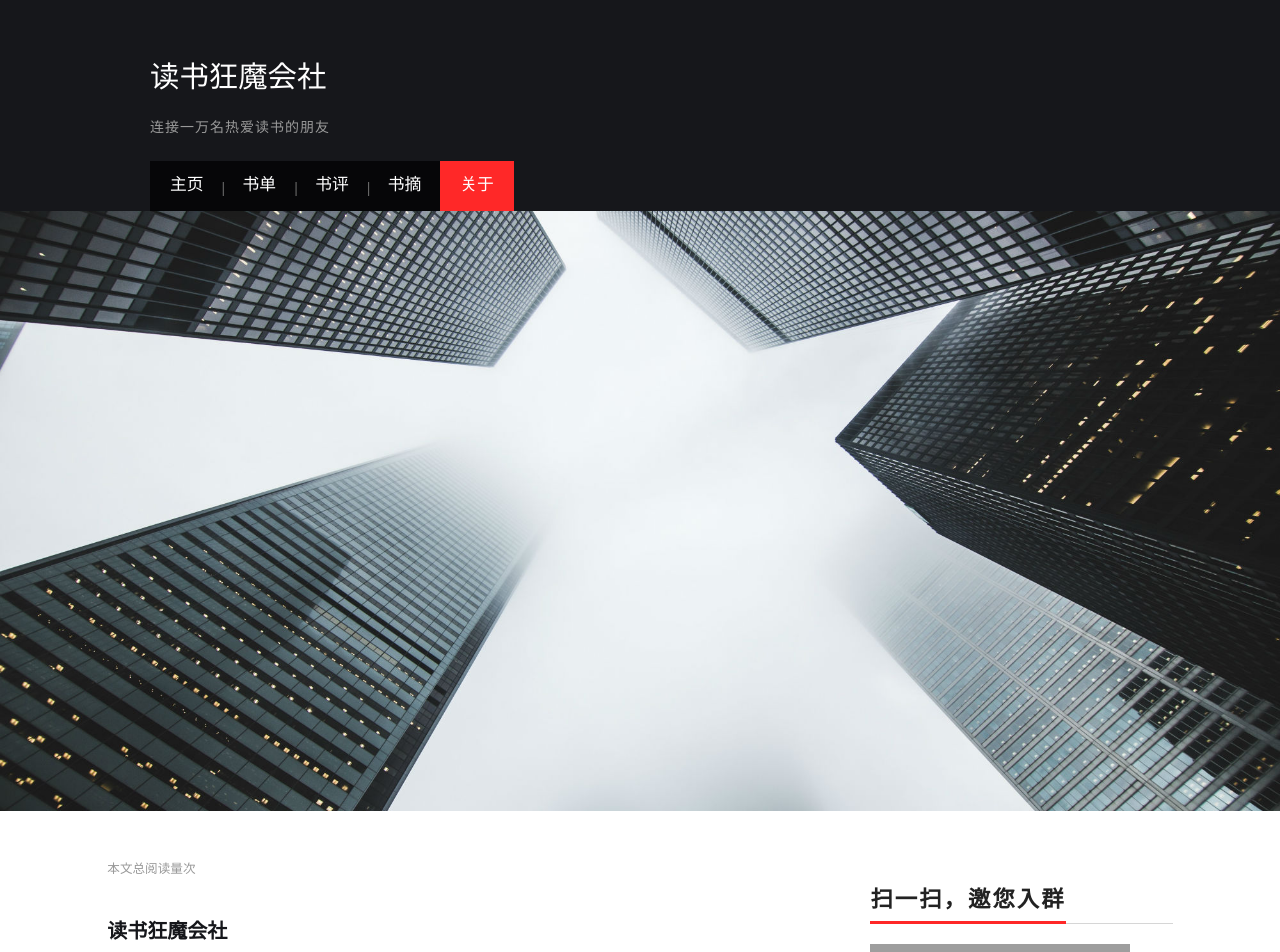
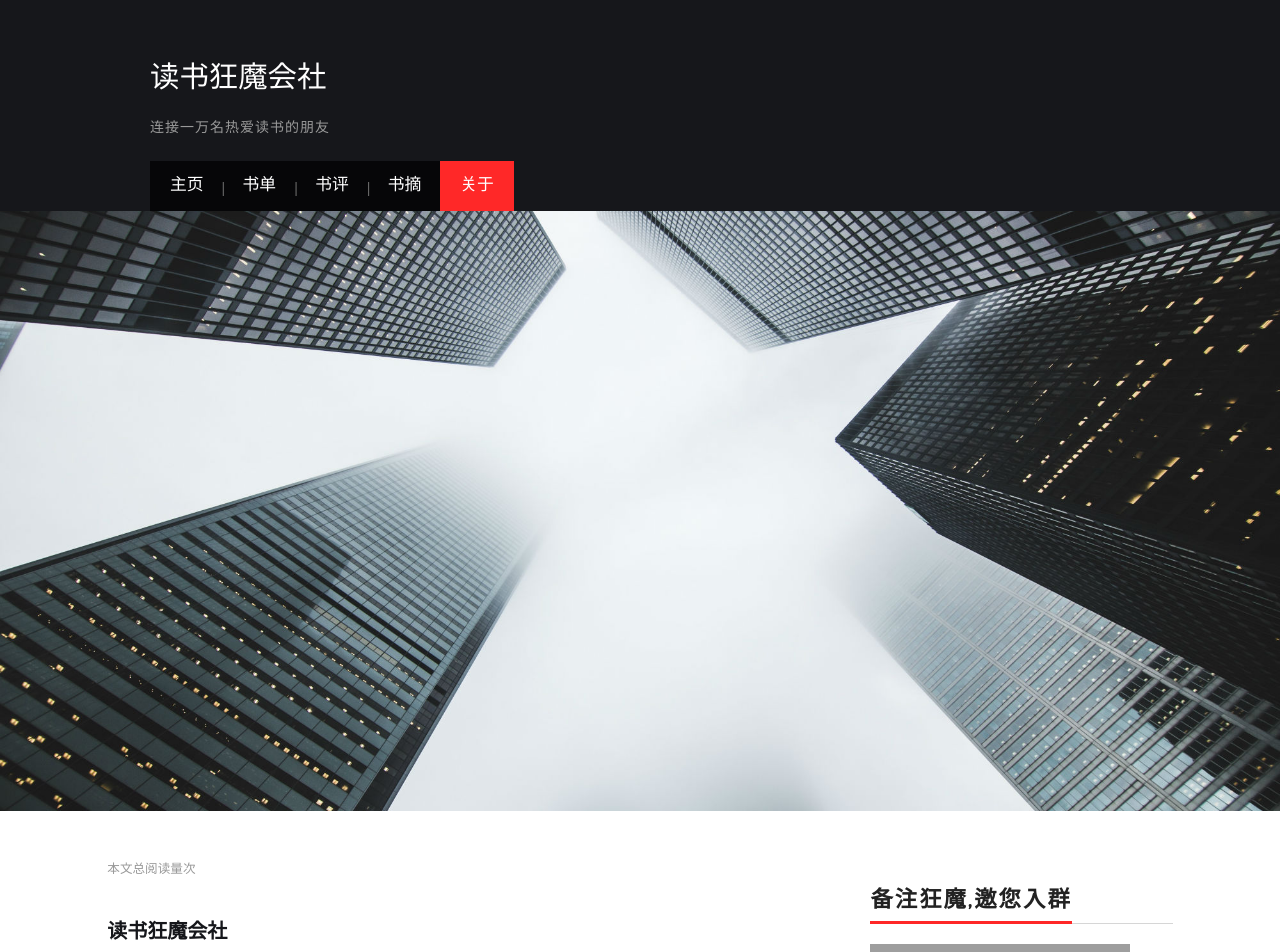
Before and after one commit to ReadDementor/ReadDementor.github.io, a plain HTML site: page about/index.html in a window 1280 px wide. Shown: the top 952 px of the page. Drawn offline with nearby package versions, Linux system fonts and the light colour scheme; some packages are replaced by stand-ins of ours; no server answers; grey boxes are pictures that could not be loaded; a script that the page names is missing.

Commit message:
Site updated: 2020-02-28 21:25:50

```diff
--- a/about/index.html
+++ b/about/index.html
@@ -305,7 +305,7 @@ var a = new Donate({
 
 
     <div class="widget-wrap widget-list">
-        <h5 class="widget-title">扫一扫，邀您入群</h5>
+        <h5 class="widget-title">备注狂魔,邀您入群</h5>
         <div class="widget">
 
 
```
Also changed, not shown: archives/2018/01/index.html (+1 -1 lines), archives/2018/index.html (+1 -1 lines), archives/index.html (+1 -1 lines), categories/index.html (+1 -1 lines), categories/书单/index.html (+1 -1 lines), categories/书评/index.html (+1 -1 lines), index.html (+1 -1 lines), tags/index.html (+1 -1 lines).
